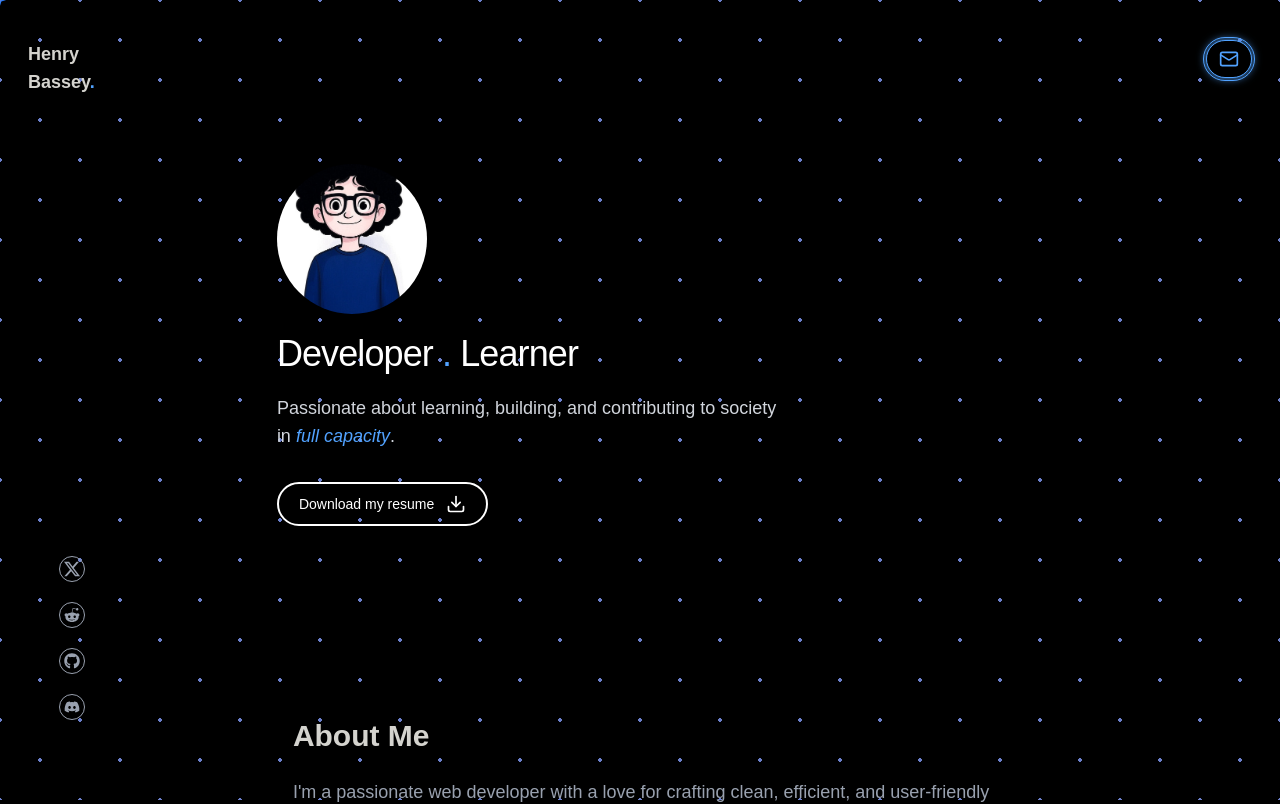
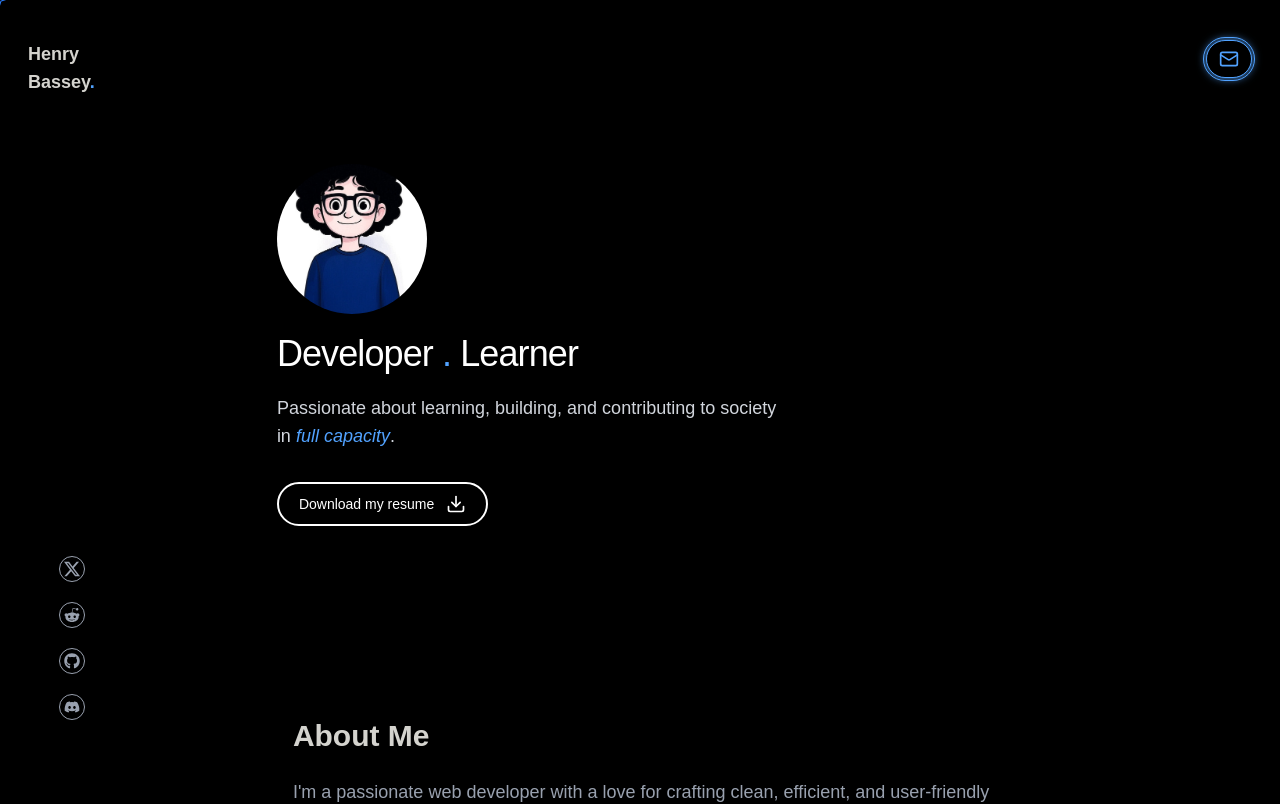
Before and after one commit to whoshnri/portfolio, a Next.js app: page / in a window 1280 px wide. Shown: the top 804 px of the page. Built offline with nearby package versions, Linux system fonts and the light colour scheme.

Commit message:
bg removal

```diff
--- a/app/globals.css
+++ b/app/globals.css
@@ -274,11 +274,3 @@ body {
     }
   }
 }
-
-
-.bg-main {
-  background-color: #000000;
-  background-image: radial-gradient(#6c80cc 2px, transparent 2px), radial-gradient(#6c80cc 2px, #000000 2px);
-  background-size: 80px 80px;
-  background-position: 0 0, 40px 40px;
-}
--- a/app/page.tsx
+++ b/app/page.tsx
@@ -4,7 +4,7 @@ import Header from "./Pager";
 export default function page() {
   return (
     <>
-      <div className="bg-main fixed inset-0"></div>
+      <div className=" fixed inset-0"></div>
       <Header />
     </>
   );
```
